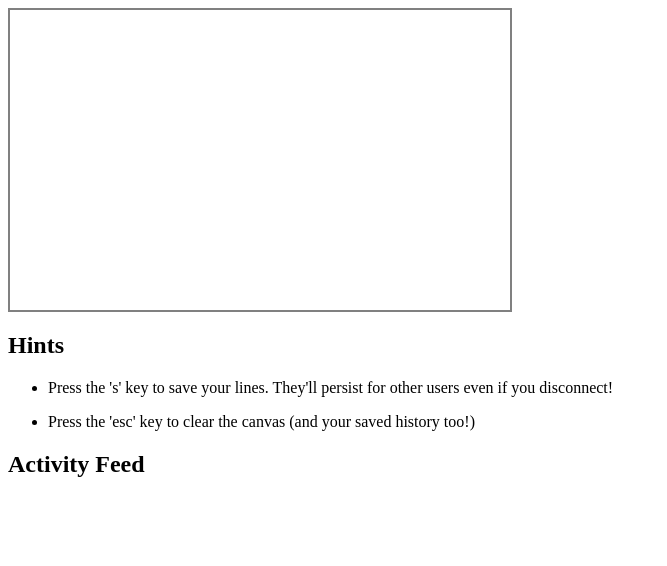
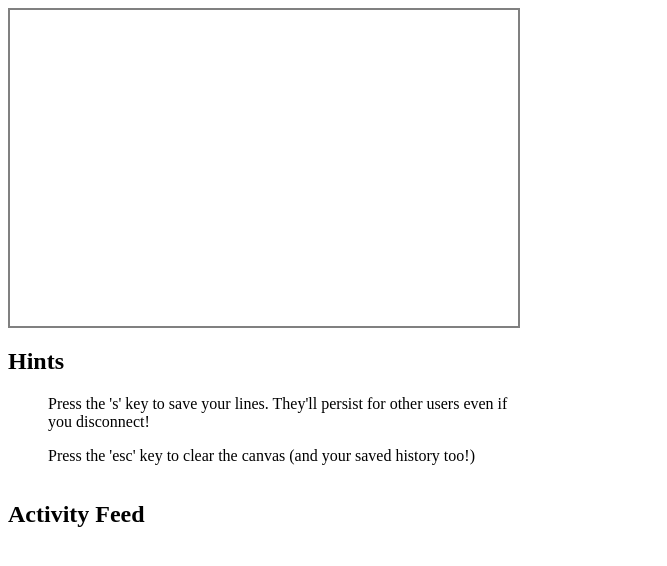
Before and after one commit to SummitPatel/collaborative-canvas, a website: page public/index.html in a window 1280 px wide. Shown: the whole page, without its empty margins (0-667 px from the left). Drawn offline with nearby package versions, Linux system fonts and the light colour scheme; a script that the page names is missing.

Commit message:
added some styling to make the page look a bit nicer

```diff
--- a/public/index.html
+++ b/public/index.html
@@ -4,13 +4,47 @@
   <title>
     Collaborative Canvas
   </title>
+  <style>
+    * {
+      box-sizing: border-box;
+    }
+
+    body {
+      display: flex;
+      flex-direction: column;
+      flex-wrap: wrap;
+      justify-content: flex-start;
+      align-content: flex-start;
+      align-items: center;
+    }
+
+    section {
+      display: flex;
+      width: 32rem;
+    }
+
+    canvas {
+      border: 2px grey solid;
+      height: 20rem;
+      width: 32rem;
+    }
+
+    ul {
+      list-style: none;
+    }
+
+  </style>
 </head>
 
 <body>
   <!-- Drawing area -->
-  <canvas id="canvas" width="500" height="300" style="border: 2px grey solid;"></canvas>
+  <section>
+    <canvas id="canvas"></canvas>
+  </section>
+
 
   <section>
+    <div>
       <h1>Hints</h1>
       <ul>
         <li>
@@ -20,11 +54,14 @@
           <p>Press the 'esc' key to clear the canvas (and your saved history too!)</p>
         </li>
       </ul>
+    </div>
   </section>
 
   <section>
+  <div>
     <h1>Activity Feed</h1>
     <ul class="activity-feed"></ul>
+  </div>
   </section>
 
   <!-- Script dependencies, jQuery and socket.io -->
```
Lines whose indentation alone changed are shown as unchanged.
